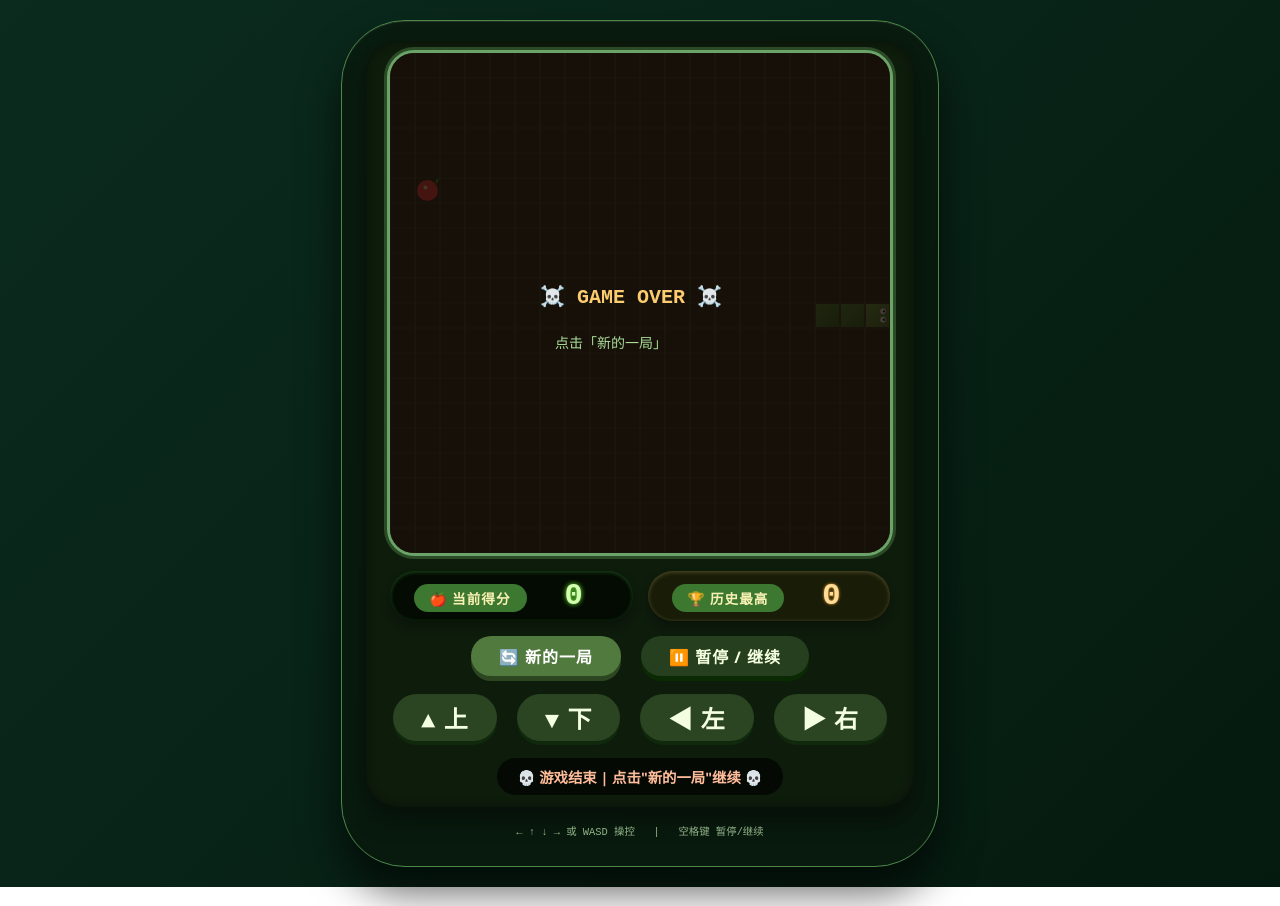
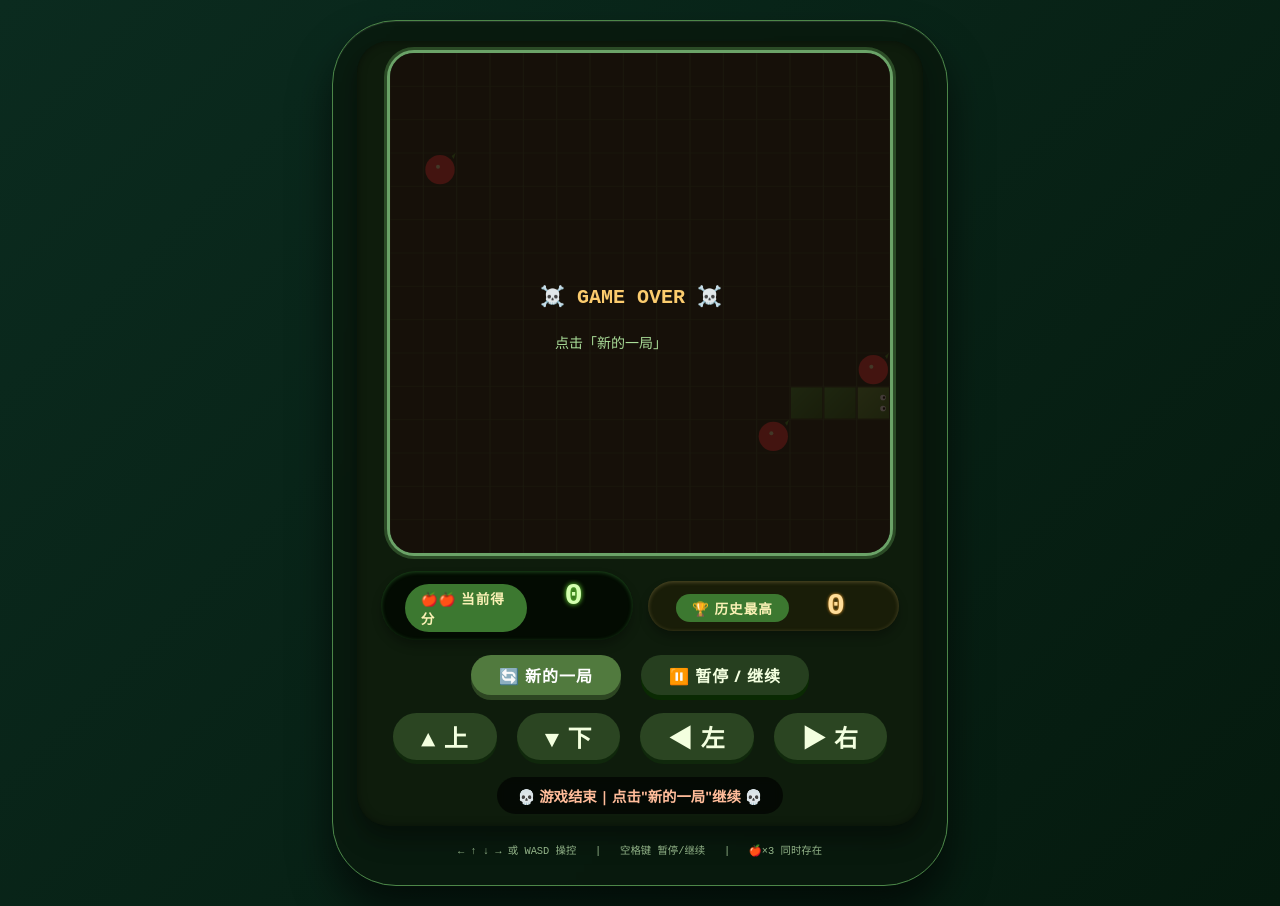
Before and after one commit to Rosemarysdoctor/snake-name, a plain HTML site: page index.html in a window 1280 px wide. Drawn offline with Linux system fonts and the light colour scheme.

Commit message:
Update index.html

```diff
--- a/index.html
+++ b/index.html
@@ -3,7 +3,7 @@
 <head>
     <meta charset="UTF-8">
     <meta name="viewport" content="width=device-width, initial-scale=1.0, user-scalable=no, viewport-fit=cover">
-    <title>贪吃蛇｜经典街机风格</title>
+    <title>贪吃蛇｜多苹果狂欢版</title>
     <style>
         * {
             user-select: none;
@@ -22,7 +22,6 @@ body {
             padding: 20px;
         }
 
-/* 游戏主卡片 */
         .game-card {
             background: rgba(10, 25, 12, 0.75);
             backdrop-filter: blur(2px);
@@ -50,7 +49,6 @@ canvas {
             height: auto;
         }
 
-/* 计分板 */
         .stats {
             display: flex;
             justify-content: space-between;
@@ -102,7 +100,6 @@ canvas {
             text-shadow: 0 0 3px #ffaa33;
         }
 
-/* 按钮行 */
         .action-buttons {
             display: flex;
             justify-content: center;
@@ -171,27 +168,12 @@ canvas {
             margin-top: 5px;
         }
 
-/* 移动端优化 */
         @media (max-width: 600px) {
-        .game-card {
-    padding: 12px 16px 20px 16px;
-}
-            .score-value {
-    font-size: 1.4rem;
-    min-width: 50px;
-}
-            .btn {
-    padding: 6px 18px;
-    font-size: 0.85rem;
-}
-            .dir-btn {
-    padding: 5px 20px;
-    font-size: 1.3rem;
-}
-            .score-label {
-    font-size: 0.7rem;
-    padding: 2px 12px;
-}
+            .game-card { padding: 12px 16px 20px 16px; }
+            .score-value { font-size: 1.4rem; min-width: 50px; }
+            .btn { padding: 6px 18px; font-size: 0.85rem; }
+            .dir-btn { padding: 5px 20px; font-size: 1.3rem; }
+            .score-label { font-size: 0.7rem; padding: 2px 12px; }
         }
 
         footer {
@@ -210,7 +192,7 @@ footer {
             <canvas id="snakeCanvas" width="500" height="500"></canvas>
             <div class="stats">
                 <div class="score-panel">
-                    <span class="score-label">🍎 当前得分</span>
+                    <span class="score-label">🍎🍎 当前得分</span>
                     <span class="score-value" id="currentScore">0</span>
                 </div>
                 <div class="score-panel high-panel">
@@ -229,35 +211,55 @@ footer {
                 <button class="btn dir-btn" id="rightBtn">▶ 右</button>
             </div>
             <div class="status-area">
-                <div class="status-badge" id="gameStatusMsg">🎮 游戏中 | 方向键 / WASD</div>
+                <div class="status-badge" id="gameStatusMsg">🎮 多苹果模式 | 方向键 / WASD</div>
             </div>
         </div>
-        <footer>← ↑ ↓ → 或 WASD 操控 &nbsp;&nbsp;|&nbsp;&nbsp; 空格键 暂停/继续</footer>
+        <footer>← ↑ ↓ → 或 WASD 操控 &nbsp;&nbsp;|&nbsp;&nbsp; 空格键 暂停/继续 &nbsp;&nbsp;|&nbsp;&nbsp; 🍎×3 同时存在</footer>
     </div>
 </div>
 
 <script>
     (function(){
-    // ---------- 游戏配置 ----------
-        const BOARD_SIZE = 20;        // 20x20 网格
-        const CELL_SIZE = 25;         // 500/20
+        // ========== 🎮 游戏数值配置区（在这里调整所有参数） ==========
+        // 1. 游戏区域大小（建议 10~30 之间）
+        const BOARD_SIZE = 15;        // 20x20 网格
+
+        // 2. 游戏速度：数值越小蛇移动越快（建议 80~300 毫秒）
+        const MOVE_DELAY = 200;       // 150ms 经典手感
+
+        // 3. 同时存在的苹果数量（建议 1~8 个）
+        const FOOD_COUNT = 3;         // 🔥 改成 5 就同时有 5 个苹果
+
+        // 4. 初始蛇的坐标（x, y 范围 0 到 BOARD_SIZE-1）
+        //    注意不要让蛇一开始就撞墙
+        const INIT_SNAKE = [
+            { x: 10, y: 10 },   // 蛇头
+            { x: 9, y: 10 },    // 身体
+            { x: 8, y: 10 }     // 尾巴（可以增加更多行来让初始蛇更长）
+        ];
+
+        // 5. 每个食物的得分（每次吃掉一个苹果增加的分数）
+        const SCORE_PER_FOOD = 1;     // 改成 2 则每个苹果得 2 分
+
+        // 6. 最高分存储的键名（一般不需要改，除非和其他游戏冲突）
+        const HIGHSCORE_KEY = 'snakeHighScore';
+        // ========== 配置区结束，以下代码无需修改 ==========
+
+        const CELL_SIZE = 500 / BOARD_SIZE;  // 自动计算格子像素
         const canvas = document.getElementById('snakeCanvas');
         const ctx = canvas.getContext('2d');
 
         // 游戏状态
-    let snake = [];           // 坐标数组 {x, y}
-    let food = { x: 12, y: 12 };
-    let currentDir = 'RIGHT';    // 当前真正移动方向
-    let nextDir = 'RIGHT';        // 下次移动缓冲方向
+        let snake = [...INIT_SNAKE];  // 使用配置的初始蛇
+        let foods = [];
+        let currentDir = 'RIGHT';
+        let nextDir = 'RIGHT';
         let score = 0;
         let highScore = 0;
         let gameInterval = null;
-    let isGameActive = false;     // true: 游戏正常运行中(未结束未暂停)
+        let isGameActive = false;
         let isPaused = false;
         let gameEnded = false;
-
-    // 移动速度 150ms 经典手感
-        const MOVE_DELAY = 150;
 
         // DOM 元素
         const currentScoreSpan = document.getElementById('currentScore');
@@ -266,7 +268,6 @@ footer {
         const pauseBtn = document.getElementById('pauseBtn');
         const gameStatusMsg = document.getElementById('gameStatusMsg');
 
-    // 方向按钮映射
         const upBtn = document.getElementById('upBtn');
         const downBtn = document.getElementById('downBtn');
         const leftBtn = document.getElementById('leftBtn');
@@ -278,14 +279,12 @@ footer {
             if(score > highScore) {
                 highScore = score;
                 highScoreSpan.innerText = highScore;
-            // 保存最高分到 localStorage (持久化)
-            localStorage.setItem('snakeHighScore', highScore);
+                localStorage.setItem(HIGHSCORE_KEY, highScore);
             }
         }
 
-    // 加载本地历史最高分
         function loadHighScoreFromStorage() {
-            const stored = localStorage.getItem('snakeHighScore');
+            const stored = localStorage.getItem(HIGHSCORE_KEY);
             if(stored !== null && !isNaN(parseInt(stored))) {
                 highScore = parseInt(stored);
                 highScoreSpan.innerText = highScore;
@@ -295,31 +294,36 @@ footer {
             }
         }
 
-    // 生成新食物 (避开蛇身)
+        // 生成新食物（避开蛇身和现有食物）
         function generateRandomFood() {
             const totalCells = BOARD_SIZE * BOARD_SIZE;
-        if(snake.length >= totalCells) {
-            // 胜利局面，会在move中处理
-            return null;
-        }
-        // 最大尝试次数
+            if(snake.length >= totalCells) return null;
+
+            const occupied = new Set([
+                ...snake.map(s => `${s.x},${s.y}`),
+                ...foods.map(f => `${f.x},${f.y}`)
+            ]);
+
+            if(occupied.size >= totalCells) return null;
+
             let attempts = 0;
-            const maxAttempts = 3000;
+            const maxAttempts = 5000;
             let newFoodPos = null;
+
             while(attempts < maxAttempts) {
                 const randX = Math.floor(Math.random() * BOARD_SIZE);
                 const randY = Math.floor(Math.random() * BOARD_SIZE);
-            if(!snake.some(segment => segment.x === randX && segment.y === randY)) {
+                if(!occupied.has(`${randX},${randY}`)) {
                     newFoodPos = { x: randX, y: randY };
                     break;
                 }
                 attempts++;
             }
-        // 极端情况几乎满盘，采用顺序查找性能兜底
+
             if(!newFoodPos) {
                 for(let i = 0; i < BOARD_SIZE; i++) {
                     for(let j = 0; j < BOARD_SIZE; j++) {
-                    if(!snake.some(s => s.x === i && s.y === j)) {
+                        if(!occupied.has(`${i},${j}`)) {
                             newFoodPos = { x: i, y: j };
                             break;
                         }
@@ -330,14 +334,8 @@ footer {
             return newFoodPos;
         }
 
-    // 重置游戏数据
         function initGame() {
-        // 经典蛇: 3节，位于中部
-        snake = [
-        { x: 10, y: 10 },
-        { x: 9, y: 10 },
-        { x: 8, y: 10 }
-            ];
+            snake = JSON.parse(JSON.stringify(INIT_SNAKE));  // 深拷贝初始蛇
             currentDir = 'RIGHT';
             nextDir = 'RIGHT';
             score = 0;
@@ -345,12 +343,14 @@ footer {
             isPaused = false;
             updateUI();
 
-        // 生成有效食物
+            // 初始化多个食物
+            foods = [];
+            for(let i = 0; i < FOOD_COUNT; i++) {
                 const newFood = generateRandomFood();
-        if(newFood) food = newFood;
-        else food = { x: 15, y: 15 }; // fallback
+                if(newFood) foods.push(newFood);
+            }
+            if(foods.length === 0) foods.push({ x: 15, y: 15 });
 
-        // 如果游戏循环正在运行则先清除
             if(gameInterval) {
                 clearInterval(gameInterval);
                 gameInterval = null;
@@ -360,15 +360,13 @@ footer {
             gameEnded = false;
             isPaused = false;
             pauseBtn.innerText = '⏸️ 暂停 / 继续';
-        gameStatusMsg.innerText = '🎮 游戏中 | 方向键 / WASD';
+            gameStatusMsg.innerText = '🎮 多苹果模式 | 方向键 / WASD';
             gameStatusMsg.style.color = '#d6ffbc';
 
-        // 开始新循环
             startLoop();
-        drawCanvas();  // 立即渲染
+            drawCanvas();
         }
 
-    // 开始循环
         function startLoop() {
             if(gameInterval) clearInterval(gameInterval);
             gameInterval = setInterval(() => {
@@ -377,11 +375,9 @@ footer {
             }, MOVE_DELAY);
         }
 
-    // 游戏核心移动逻辑
         function gameTick() {
             if(!isGameActive || isPaused || gameEnded) return;
 
-        // 1. 采纳有效方向 (禁止反向)
             const opposite = {
                 'UP': 'DOWN', 'DOWN': 'UP', 'LEFT': 'RIGHT', 'RIGHT': 'LEFT'
             };
@@ -389,33 +385,34 @@ footer {
                 currentDir = nextDir;
             }
 
-        // 2. 计算新蛇头
             let newHead = { ...snake[0] };
             switch(currentDir) {
                 case 'RIGHT': newHead.x += 1; break;
                 case 'LEFT':  newHead.x -= 1; break;
                 case 'UP':    newHead.y -= 1; break;
                 case 'DOWN':  newHead.y += 1; break;
-            default: break;
             }
 
             // 检查是否吃到食物
-            const willEat = (newHead.x === food.x && newHead.y === food.y);
+            let ateIndex = -1;
+            for(let i = 0; i < foods.length; i++) {
+                if(newHead.x === foods[i].x && newHead.y === foods[i].y) {
+                    ateIndex = i;
+                    break;
+                }
+            }
+            const willEat = (ateIndex !== -1);
 
-        // 3. 移动身体 (先构建新蛇)
             let newSnake = [newHead, ...snake];
             if(!willEat) {
-            newSnake.pop();   // 没吃到移除尾部
+                newSnake.pop();
             }
 
-        // 4. 碰撞检测 (边界 & 自身)
+            // 碰撞检测
             let collision = false;
-        // 边界碰撞
             if(newHead.x < 0 || newHead.x >= BOARD_SIZE || newHead.y < 0 || newHead.y >= BOARD_SIZE) {
                 collision = true;
             }
-        // 自身碰撞 (注意新蛇头可能与身体重叠，但特殊：如果吃到食物并且尾部移除前，要排除原尾部? 但新蛇头若与除了原尾部外的身体部位重叠则碰撞)
-        // 标准检测: 检查新蛇头坐标是否在newSnake的索引1之后存在
             for(let i = 1; i < newSnake.length; i++) {
                 if(newSnake[i].x === newHead.x && newSnake[i].y === newHead.y) {
                     collision = true;
@@ -428,44 +425,32 @@ footer {
                 return;
             }
 
-        // 更新蛇
             snake = newSnake;
 
-        // 处理食物逻辑
             if(willEat) {
-            score++;
+                foods.splice(ateIndex, 1);
+                score += SCORE_PER_FOOD;   // 使用配置的得分
                 updateUI();
+
                 const newFood = generateRandomFood();
                 if(newFood) {
-                food = newFood;
+                    foods.push(newFood);
                 } else {
-                // 胜利！蛇可能已满
                     if(snake.length === BOARD_SIZE * BOARD_SIZE) {
-                    gameWin();
-                    return;
-                } else {
-                    // 极端情况再次尝试
-                        const fallbackFood = generateRandomFood();
-                    if(fallbackFood) food = fallbackFood;
-                    else {
                         gameWin();
                         return;
                     }
                 }
             }
-        }
 
-        // 胜利检测 (再次检查蛇是否占满)
             if(snake.length === BOARD_SIZE * BOARD_SIZE) {
                 gameWin();
                 return;
             }
 
-        // 重绘
             drawCanvas();
         }
 
-    // 游戏结束
         function gameOver() {
             if(gameEnded) return;
             gameEnded = true;
@@ -476,10 +461,9 @@ footer {
             }
             gameStatusMsg.innerText = '💀 游戏结束 | 点击"新的一局"继续 💀';
             gameStatusMsg.style.color = '#ffbc9a';
-        drawCanvas(); // 绘制结束画面
+            drawCanvas();
         }
 
-    // 完美通关胜利
         function gameWin() {
             if(gameEnded) return;
             gameEnded = true;
@@ -493,10 +477,8 @@ footer {
             drawCanvas();
         }
 
-    // 暂停切换
         function togglePause() {
             if(!isGameActive || gameEnded) {
-            // 如果游戏已经结束，不能暂停, 但可以提醒重启
                 if(gameEnded) {
                     gameStatusMsg.innerText = '💀 游戏已结束，请按"新的一局" 💀';
                     setTimeout(()=>{
@@ -509,30 +491,30 @@ footer {
             if(isPaused) {
                 pauseBtn.innerText = '▶️ 继续游戏';
                 gameStatusMsg.innerText = '⏸ 暂停中 | 按空格 或 点击继续';
-            drawCanvas(); // 绘制暂停特效
+                drawCanvas();
             } else {
                 pauseBtn.innerText = '⏸️ 暂停 / 继续';
-            gameStatusMsg.innerText = '🎮 游戏中 | 方向键 / WASD';
+                gameStatusMsg.innerText = '🎮 多苹果模式 | 方向键 / WASD';
                 drawCanvas();
             }
         }
 
-    // 改变方向 (对外控制)
         function setDirection(newDir) {
             if(!isGameActive || isPaused || gameEnded) return;
             const oppositeMap = {
                 'UP': 'DOWN', 'DOWN': 'UP', 'LEFT': 'RIGHT', 'RIGHT': 'LEFT'
             };
-    // 禁止原地掉头: 不能和当前移动方向相反
             if(oppositeMap[newDir] !== currentDir) {
                 nextDir = newDir;
             }
         }
 
-    // ---------- 华丽绘图 ----------
         function drawCanvas() {
             ctx.clearRect(0, 0, canvas.width, canvas.height);
-        // 绘制网格线
+            // 重置画布尺寸（适配 BOARD_SIZE 变化）
+            canvas.width = BOARD_SIZE * CELL_SIZE;
+            canvas.height = BOARD_SIZE * CELL_SIZE;
+
             ctx.strokeStyle = '#3b5a34';
             ctx.lineWidth = 0.6;
             for(let i = 0; i <= BOARD_SIZE; i++) {
@@ -545,12 +527,12 @@ footer {
                 ctx.stroke();
             }
 
-        // 绘制食物 (苹果风格)
-        ctx.shadowBlur = 0;
+            // 绘制所有食物
+            for(let f of foods) {
                 ctx.fillStyle = '#ff3b3b';
                 ctx.beginPath();
-            const fx = food.x * CELL_SIZE;
-            const fy = food.y * CELL_SIZE;
+                const fx = f.x * CELL_SIZE;
+                const fy = f.y * CELL_SIZE;
                 ctx.arc(fx + CELL_SIZE/2, fy + CELL_SIZE/2, CELL_SIZE/2 - 2, 0, Math.PI*2);
                 ctx.fill();
                 ctx.fillStyle = '#f9f0b0';
@@ -563,8 +545,9 @@ footer {
                 ctx.lineTo(fx + CELL_SIZE - 1, fy);
                 ctx.lineTo(fx + CELL_SIZE - 3, fy + 6);
                 ctx.fill();
+            }
 
-        // 绘制蛇身体 (渐变鳞片)
+            // 绘制蛇
             for(let i=0; i<snake.length; i++) {
                 const seg = snake[i];
                 const sx = seg.x * CELL_SIZE;
@@ -579,12 +562,9 @@ footer {
                 }
                 ctx.fillStyle = grad;
                 ctx.fillRect(sx+1, sy+1, CELL_SIZE-2, CELL_SIZE-2);
-            // 眼睛
+
                 if(i === 0) {
                     ctx.fillStyle = '#ffffff';
-                let eyeXOff = (currentDir === 'RIGHT') ? CELL_SIZE-8 : (currentDir === 'LEFT' ? 6 : CELL_SIZE/2-3);
-                let eyeYOff1 = CELL_SIZE/2-5;
-                let eyeYOff2 = CELL_SIZE/2+1;
                     if(currentDir === 'UP') {
                         ctx.beginPath();
                         ctx.arc(sx + CELL_SIZE/3, sy + 5, 2.5, 0, Math.PI*2);
@@ -631,13 +611,11 @@ footer {
                 }
             }
 
-        // 叠加暂停遮罩效果
             if(isPaused && !gameEnded && isGameActive) {
                 ctx.fillStyle = 'rgba(0,0,0,0.65)';
                 ctx.fillRect(0, 0, canvas.width, canvas.height);
                 ctx.font = 'bold 24px "Segoe UI", "Courier New", monospace';
                 ctx.fillStyle = '#ffec9f';
-            ctx.shadowBlur = 0;
                 ctx.fillText('⏸ 暂停', canvas.width/2-60, canvas.height/2);
             }
             if(gameEnded) {
@@ -652,7 +630,6 @@ footer {
             }
         }
 
-    // ---------- 初始化事件绑定 + 键盘 ----------
         function bindEvents() {
             restartBtn.addEventListener('click', () => {
                 if(gameInterval) clearInterval(gameInterval);
@@ -660,17 +637,12 @@ footer {
                 drawCanvas();
             });
             pauseBtn.addEventListener('click', togglePause);
-
-        // 方向按钮
             upBtn.addEventListener('click', () => setDirection('UP'));
             downBtn.addEventListener('click', () => setDirection('DOWN'));
             leftBtn.addEventListener('click', () => setDirection('LEFT'));
             rightBtn.addEventListener('click', () => setDirection('RIGHT'));
-
-        // 键盘控制 (支持 方向键 和 WASD + 空格)
             window.addEventListener('keydown', (e) => {
                 const key = e.key;
-        // 防止页面滚动
                 if (key === 'ArrowUp' || key === 'ArrowDown' || key === 'ArrowLeft' || key === 'ArrowRight' ||
                     key === ' ' || key === 'Space' || key === 'w' || key === 'W' || key === 's' || key === 'S' ||
                     key === 'a' || key === 'A' || key === 'd' || key === 'D') {
@@ -680,26 +652,21 @@ footer {
                 else if (key === 'ArrowDown' || key === 's' || key === 'S') setDirection('DOWN');
                 else if (key === 'ArrowLeft' || key === 'a' || key === 'A') setDirection('LEFT');
                 else if (key === 'ArrowRight' || key === 'd' || key === 'D') setDirection('RIGHT');
-        else if (key === ' ' || key === 'Space') {
-            togglePause();
-        }
+                else if (key === ' ' || key === 'Space') togglePause();
             });
         }
 
-    // 触摸屏优化保证canvas不缩放卡顿
         function setCanvasSize() {
-            const container = canvas.parentElement;
             const maxWidth = Math.min(500, window.innerWidth - 60);
             canvas.style.width = `${maxWidth}px`;
             canvas.style.height = `${maxWidth}px`;
         }
         window.addEventListener('resize', setCanvasSize);
 
-    // 启动游戏
         function startGame() {
             loadHighScoreFromStorage();
             bindEvents();
-        initGame();    // 初始化+开始循环
+            initGame();
             setCanvasSize();
             drawCanvas();
         }
```
Lines whose indentation alone changed are shown as unchanged.
